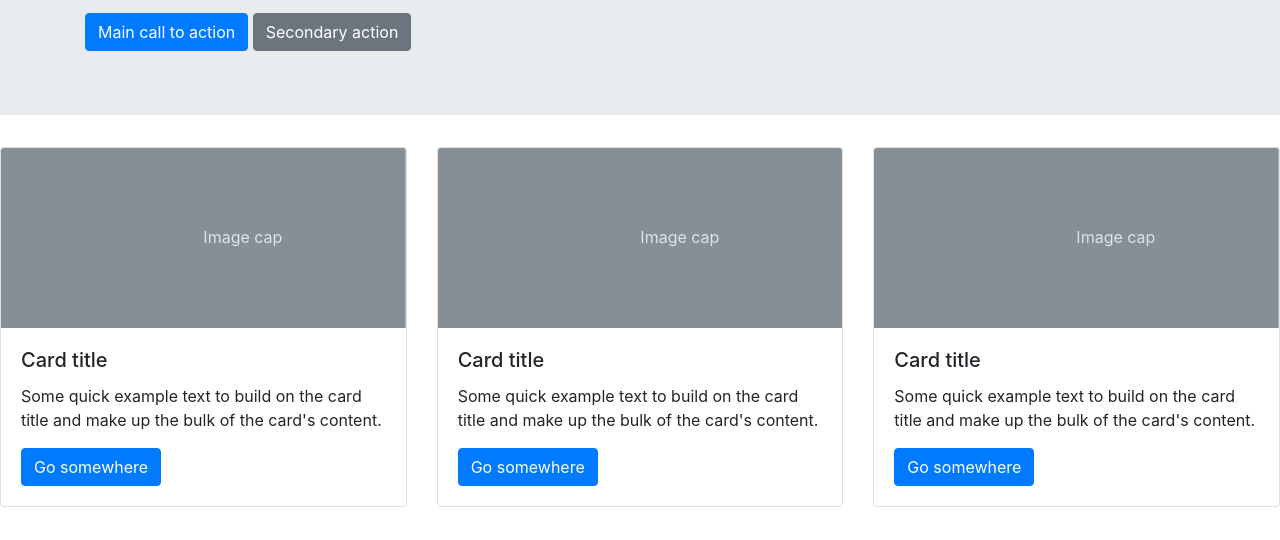
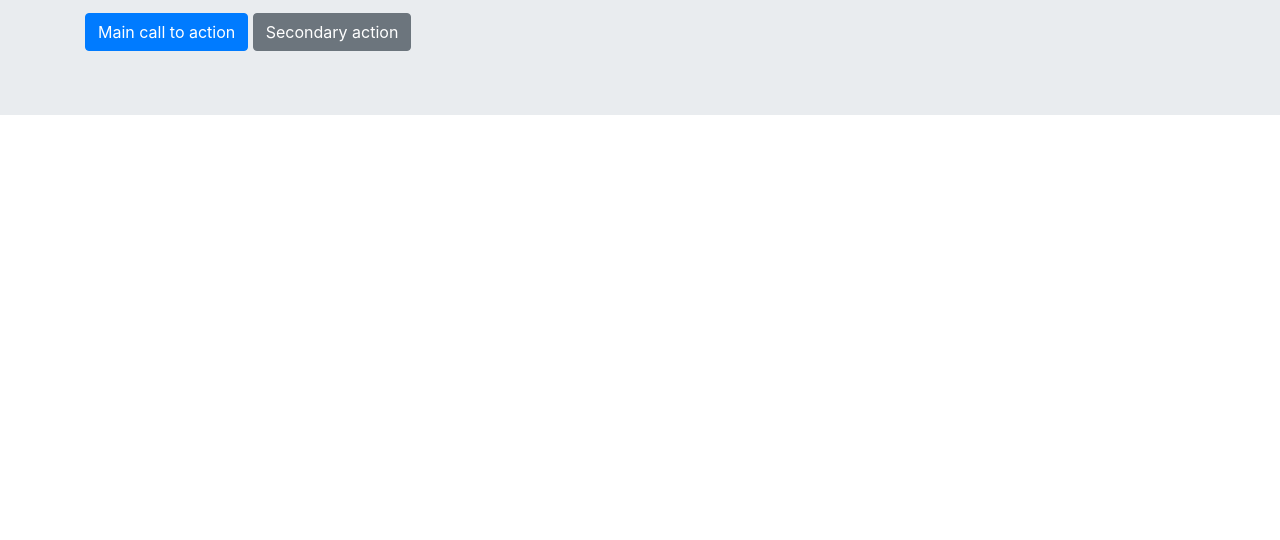
Before and after one commit to Khanhle3380/MyGitProject, a plain HTML site: page index.html in a window 1280 px wide. Shown: the part 260-800 px from the top of the page. Drawn offline with nearby package versions, Linux system fonts and the light colour scheme.

```diff
--- a/index.html
+++ b/index.html
@@ -34,61 +34,7 @@
             </div>
         </div>
     </section>
-    <section class="products">
-        <div class="row">
-            <div class="col-4">
-                <div class="card">
-                    <svg class="bd-placeholder-img card-img-top" width="100%" height="180"
-                        xmlns="http://www.w3.org/2000/svg" preserveAspectRatio="xMidYMid slice" focusable="false"
-                        role="img" aria-label="Placeholder: Image cap">
-                        <title>Placeholder</title>
-                        <rect width="100%" height="100%" fill="#868e96"></rect><text x="50%" y="50%" fill="#dee2e6"
-                            dy=".3em">Image cap</text>
-                    </svg>
-                    <div class="card-body">
-                        <h5 class="card-title">Card title</h5>
-                        <p class="card-text">Some quick example text to build on the card title and make up the bulk of
-                            the card's content.</p>
-                        <a href="#" class="btn btn-primary">Go somewhere</a>
-                    </div>
-                </div>
-            </div>
-            <div class="col-4">
-                <div class="card">
-                    <svg class="bd-placeholder-img card-img-top" width="100%" height="180"
-                        xmlns="http://www.w3.org/2000/svg" preserveAspectRatio="xMidYMid slice" focusable="false"
-                        role="img" aria-label="Placeholder: Image cap">
-                        <title>Placeholder</title>
-                        <rect width="100%" height="100%" fill="#868e96"></rect><text x="50%" y="50%" fill="#dee2e6"
-                            dy=".3em">Image cap</text>
-                    </svg>
-                    <div class="card-body">
-                        <h5 class="card-title">Card title</h5>
-                        <p class="card-text">Some quick example text to build on the card title and make up the bulk of
-                            the card's content.</p>
-                        <a href="#" class="btn btn-primary">Go somewhere</a>
-                    </div>
-                </div>
-            </div>
-            <div class="col-4">
-                <div class="card">
-                    <svg class="bd-placeholder-img card-img-top" width="100%" height="180"
-                        xmlns="http://www.w3.org/2000/svg" preserveAspectRatio="xMidYMid slice" focusable="false"
-                        role="img" aria-label="Placeholder: Image cap">
-                        <title>Placeholder</title>
-                        <rect width="100%" height="100%" fill="#868e96"></rect><text x="50%" y="50%" fill="#dee2e6"
-                            dy=".3em">Image cap</text>
-                    </svg>
-                    <div class="card-body">
-                        <h5 class="card-title">Card title</h5>
-                        <p class="card-text">Some quick example text to build on the card title and make up the bulk of
-                            the card's content.</p>
-                        <a href="#" class="btn btn-primary">Go somewhere</a>
-                    </div>
-                </div>
-            </div>
-        </div>
-    </section>
+    <section class="products"></section>
     <footer></footer>
 
 
```
